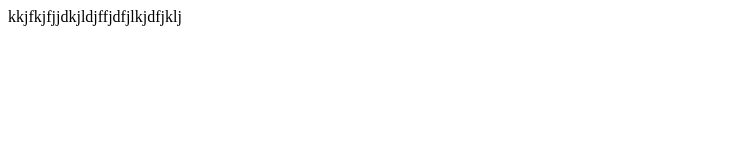
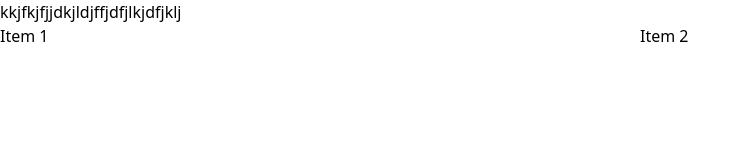
Before and after one commit to Nidhi28fg/javascript-project, a plain HTML site: page tailwind/index.html in a window 1280 px wide. Shown: the whole page, without its empty margins (0-751 px from the left). Drawn offline with nearby package versions, Linux system fonts and the light colour scheme.

Commit message:
tailwind

```diff
--- a/tailwind/index.html
+++ b/tailwind/index.html
@@ -4,10 +4,24 @@
     <meta charset="UTF-8">
     <meta name="viewport" content="width=device-width, initial-scale=1.0">
     <title>Document</title>
+    <script src="https://cdn.tailwindcss.com"></script>
+    <style>
+        * {
+            margin: 0;
+            padding: 0;
+            box-sizing: border-box;
+        }
+    </style>
 </head>
 <body>
-    <div class="container mx-auto">
+
+    <div class="container mx-auto red">
         <!-- Your content here -->kkjfkjfjjdkjldjffjdfjlkjdfjklj
+      </div>
+
+      <div class="flex">
+        <div class="flex-1">Item 1</div>
+        <div class="flex-1">Item 2</div>
       </div>
 </body>
 </html>
```
